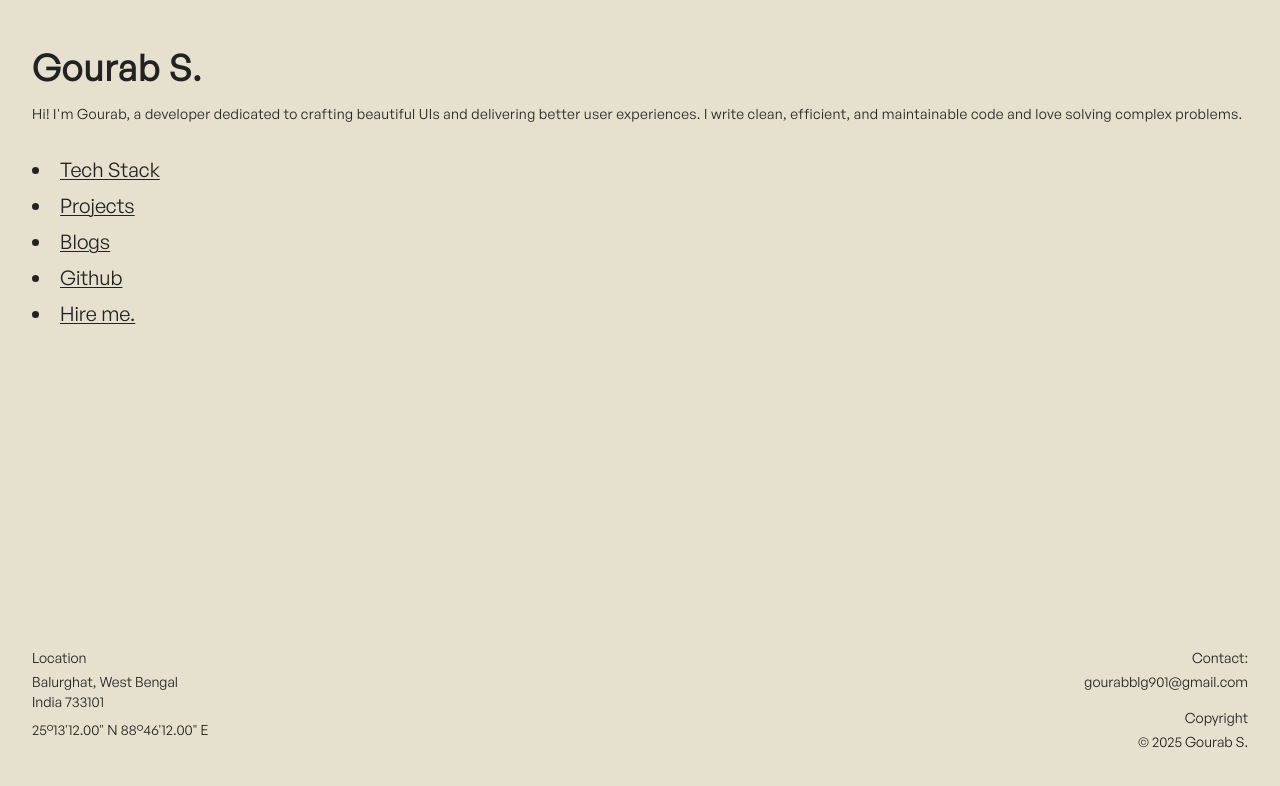
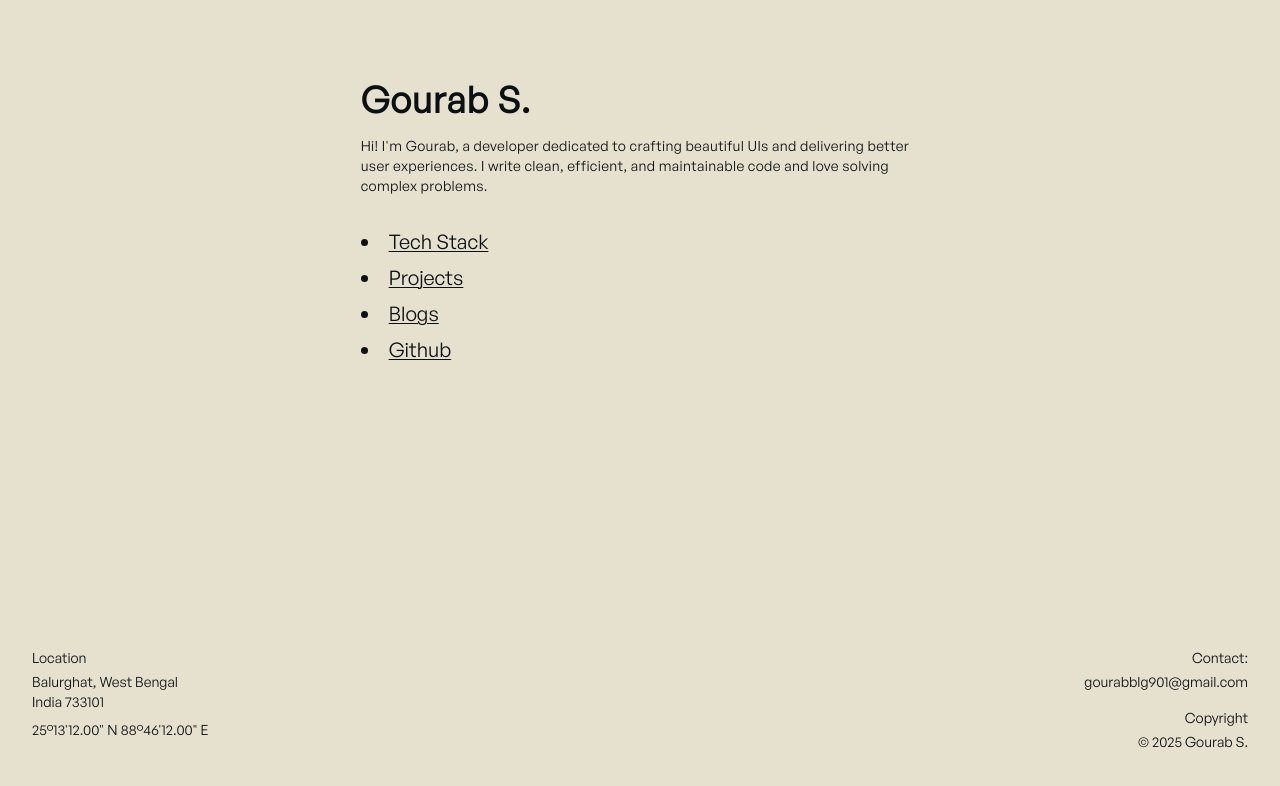
Before and after one commit to heygourab/personal_portfolio_nextjs, a Next.js app: page / in a window 1280 px wide. Shown: the top 786 px of the page. Built offline with nearby package versions, Linux system fonts and the light colour scheme.

Commit message:
Refine portfolio design and add Node.js to tech stack

```diff
--- a/app/globals.css
+++ b/app/globals.css
@@ -3,7 +3,7 @@
 /* light mode */
 :root {
   --background: #e5e1ce;
-  --foreground: #222;
+  --foreground: #0b1014;
 }
 
 @theme inline {
@@ -16,7 +16,7 @@
 /* dark model */
 @media (prefers-color-scheme: dark) {
   :root {
-    --background: #222;
+    --background: #0b1014;
     --foreground: #e5e1ce;
   }
 }
--- a/app/layout.tsx
+++ b/app/layout.tsx
@@ -8,7 +8,7 @@ const generalSan = localFont({
 });
 
 export const metadata: Metadata = {
-  title: "Gourab S. | Portfolio",
+  title: "Gourab S.",
   description:
     "Full-stack developer specializing in Next.js, Flutter, and AI solutions. Experienced in building modern web applications, mobile apps, and RAG systems. Expertise in MongoDB, PostgreSQL, and UI/UX development with Tailwind CSS.",
   keywords: [
@@ -27,7 +27,7 @@ export const metadata: Metadata = {
     "Heygourab",
   ],
   openGraph: {
-    title: "Gourab S. | Full-stack Developer Portfolio",
+    title: "Gourab S.",
     description:
       "Full-stack developer specializing in Next.js, Flutter, and AI solutions. View my projects and technical expertise.",
     type: "website",
@@ -42,8 +42,8 @@ export default function RootLayout({
   return (
     <html lang="en">
       <body className={`${generalSan.className} antialiased`}>
-        <div className="flex flex-col justify-between p-8 pt-0 min-h-screen">
-          <main className="max-w[60ch] w-full flex flex-col mx-auto">
+        <div className="flex flex-col justify-between p-8 pt-0 md:pt-8 min-h-screen">
+          <main className="max-w-[60ch] w-full flex flex-col mx-auto">
             {children}
           </main>
           <footer className="flex  justify-between items-start mt-12 text-sm pb-4">
--- a/app/page.tsx
+++ b/app/page.tsx
@@ -3,8 +3,10 @@ import Link from "next/link";
 export default function Home() {
   return (
     <>
-      <h1 className="text-4xl mt-12 font-semibold  tracking-wide">Gourab S.</h1>
-      <p className="mt-4  text-pretty tracking-wide text-sm">
+      <h1 className="text-4xl mt-8 md:mt-12 font-semibold  tracking-wide">
+        Gourab S.
+      </h1>
+      <p className="mt-4 text-pretty tracking-wide text-sm">
         Hi! I&apos;m Gourab, a developer dedicated to crafting beautiful UIs and
         delivering better user experiences. I write clean, efficient, and
         maintainable code and love solving complex problems.
@@ -22,11 +24,6 @@ export default function Home() {
         <li>
           <a href="http://github.com/heygourab">Github</a>
         </li>
-        <li>
-          <a href="https://www.upwork.com/freelancers/~01e5c2e730d8114ebc?mp_source=share">
-            Hire me.
-          </a>
-        </li>
       </ul>
     </>
   );
--- a/app/techstack/data.ts
+++ b/app/techstack/data.ts
@@ -3,6 +3,7 @@ export enum TechCategory {
   STYLING = "Styling & Animation",
   DATABASE = "Database & ORM",
   AI = "AI",
+  BACKEND = "Backend",
 }
 
 export interface TechItem {
@@ -52,6 +53,16 @@ export const techStackData: TechSection[] = [
     ],
   },
   {
+    category: TechCategory.BACKEND,
+    items: [
+      {
+        title: "Node.js",
+        description:
+          "I use Node.js for building scalable backend services and APIs.",
+      },
+    ],
+  },
+  {
     category: TechCategory.AI,
     items: [
       {
--- a/app/techstack/page.tsx
+++ b/app/techstack/page.tsx
@@ -51,7 +51,6 @@ export default function Page() {
           Learning.
         </p>
       </header>
-
       {techStackData.map((section) => (
         <TechSection
           key={section.category}
```
